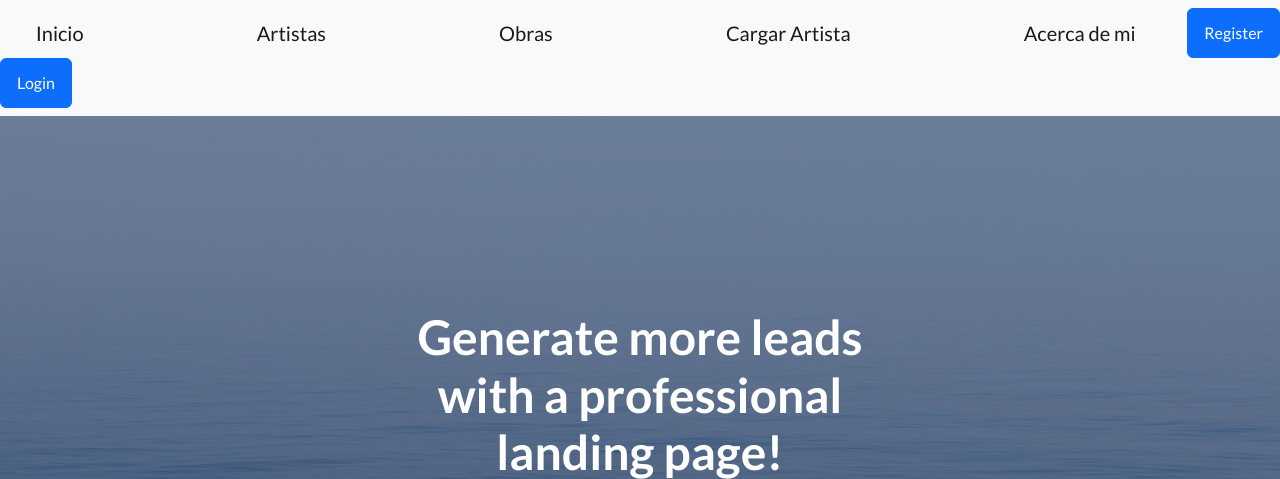
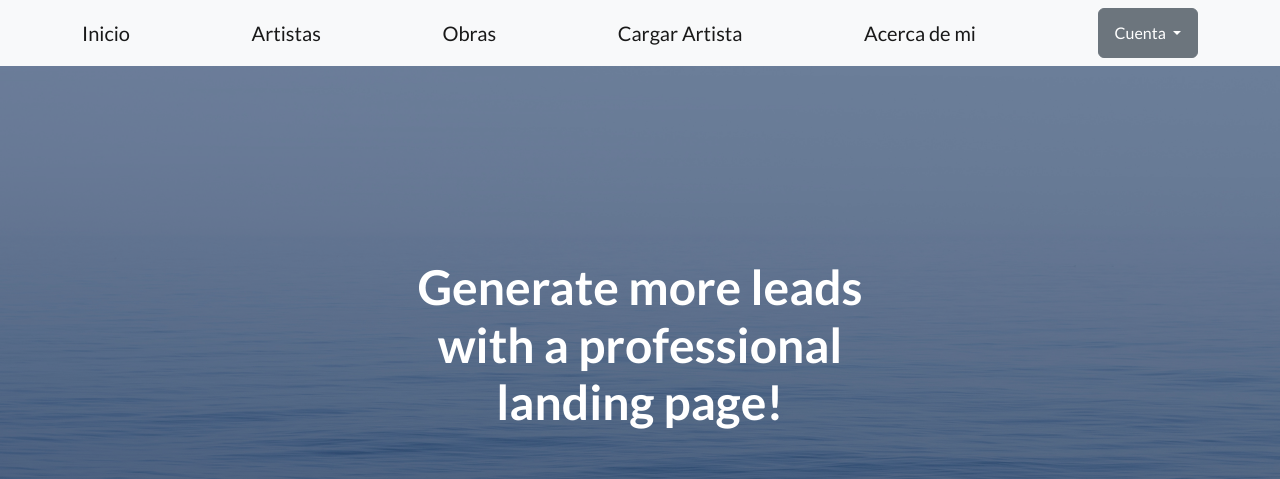
Before and after one commit to chinona/final-, a Django app: page /artistas/ in a window 1280 px wide. Shown: the top 479 px of the page. Run offline with Django 5.2, Linux system fonts and the light colour scheme; data comes from the database, SQL or seed files in the repository; both versions use the stored data as it was after the commit; some libraries are stand-ins or nearby versions.

Commit message:
segundo commit

```diff
--- a/appfinal/templates/appfinal/base.html
+++ b/appfinal/templates/appfinal/base.html
@@ -26,14 +26,26 @@
                 <a class="navbar-brand" href="{% url 'listar' %}">Obras</a>
                 <a class="navbar-brand" href="{% url 'cargar_artista' %}"> Cargar Artista</a>
                 <a class="navbar-brand" href="{% url 'acerca_de_mi' %}">Acerca de mi</a>
+                <div class="dropdown">
+                    {% if request.usuarios.is_authenticate %}
+                        <button class="btn btn-secondary dropdown-toggle" type="button" data-bs-toggle="dropdown" aria-expanded="false">
+                        {{request.user.username}}
+                        </button>
+                    {% else %}
+                    <button class="btn btn-secondary dropdown-toggle" type="button" data-bs-toggle="dropdown" aria-expanded="false">
+                        Cuenta
+                        </button>
+                    {% endif %}
+                    <ul class="dropdown-menu">
+                        {% if request.usuarios.is_authenticate %}
+                            <li><a class="btn btn-primary" href="{% url 'Logout' %}">Logout</a></li>
+                            {% else %}
+                                <li><a class="btn btn-primary" href="{% url 'Login' %}">Login</a></li>
+                                <li><a class="btn btn-primary" href="{% url 'Register' %}">Register</a></li>
+                            {% endif %}
+                    </ul>
+                </div>
             </div>
-
-                {% if request.usuarios.is_authenticate %}
-                    <a class="btn btn-primary" href="{% url 'Logout' %}">Logout</a>
-                {% else %}
-                <a class="btn btn-primary" href="{% url 'Register' %}">Register</a>
-                <a class="btn btn-primary" href="{% url 'Login' %}">Login</a>
-                {% endif %}
         </nav>
         <!-- Masthead-->
         <header class="masthead">
--- a/usuarios/urls.py
+++ b/usuarios/urls.py
@@ -5,7 +5,7 @@ from django.contrib.auth.views import LogoutView
 
 urlpatterns = [
     path ("login/", views.login_request, name="Login"),
-    path("register", views.register, name= "Register"),
+    path("register/", views.register, name= "Register"),
     path("logout/", LogoutView.as_view(template_name="appfinal/inicio.html"), name= "Logout"),
 
 ]
```
Also changed, not shown: db.sqlite3.
